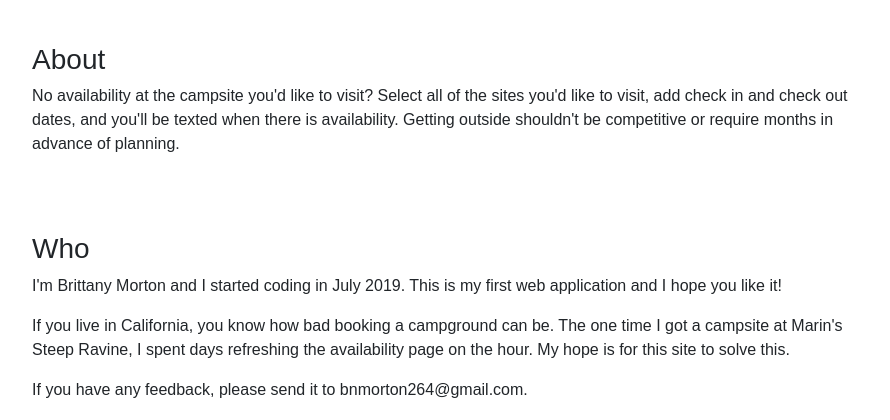
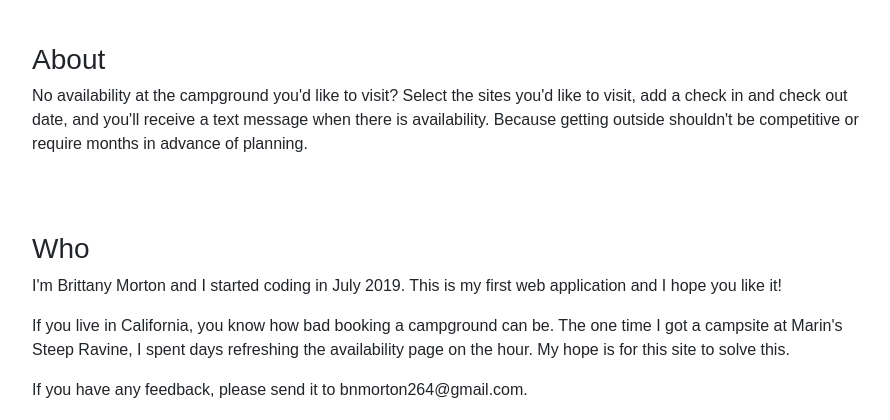
Before and after one commit to brittanynm/campsite-checker, a Flask app: page /about in a window 1280 px wide. Shown: the part 82-502 px from the top of the page, without its empty margins (195-1085 px from the left). Run offline with Flask 2, Linux system fonts and the light colour scheme; some libraries are stand-ins or nearby versions.

```diff
--- a/templates/about.html
+++ b/templates/about.html
@@ -5,7 +5,7 @@
         <div id="About">
             <h3>About</h3>
             <p>
-                No availability at the campsite you'd like to visit? Select all of the sites you'd like to visit, add check in and check out dates, and you'll be texted when there is availability. Getting outside shouldn't be competitive or require months in advance of planning.
+                No availability at the campground you'd like to visit? Select the sites you'd like to visit, add a check in and check out date, and you'll receive a text message when there is availability. Because getting outside shouldn't be competitive or require months in advance of planning.
             </p>
         </div>
 
```
